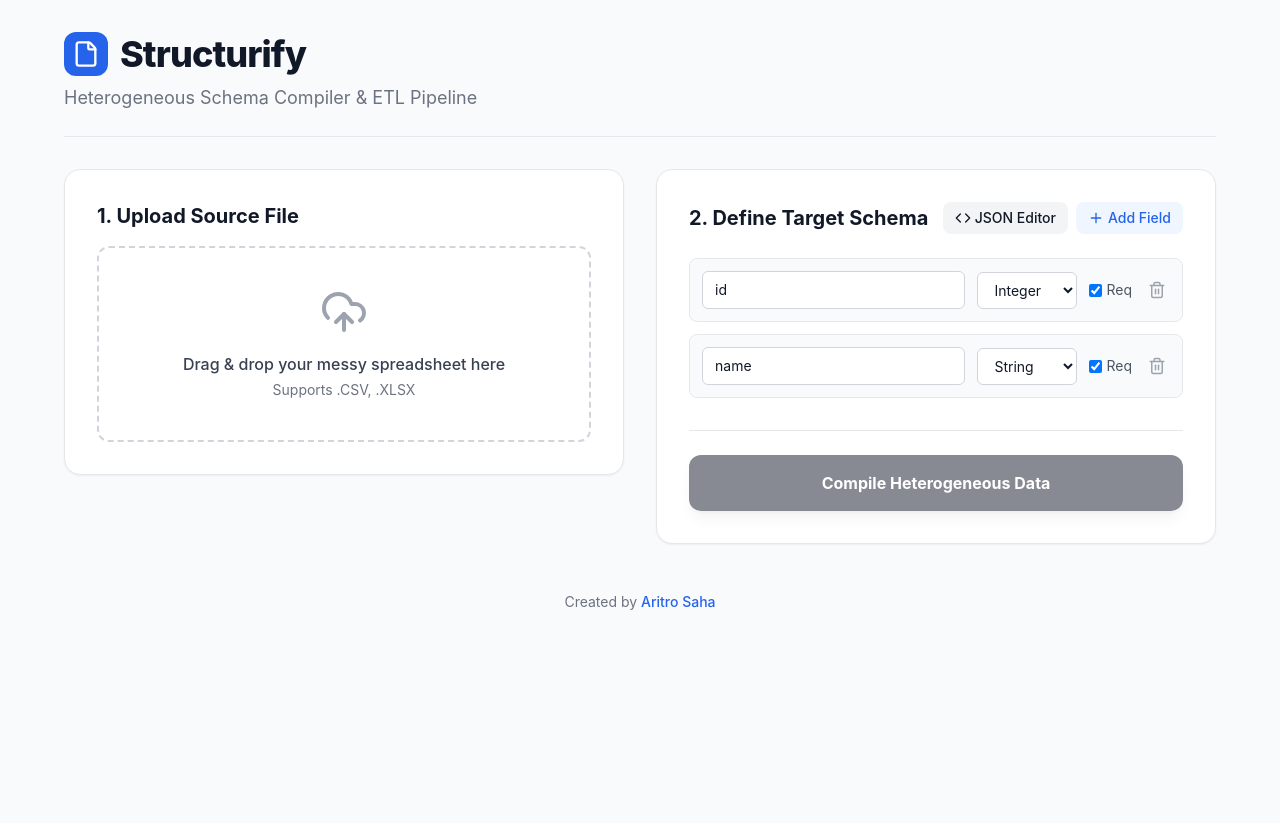
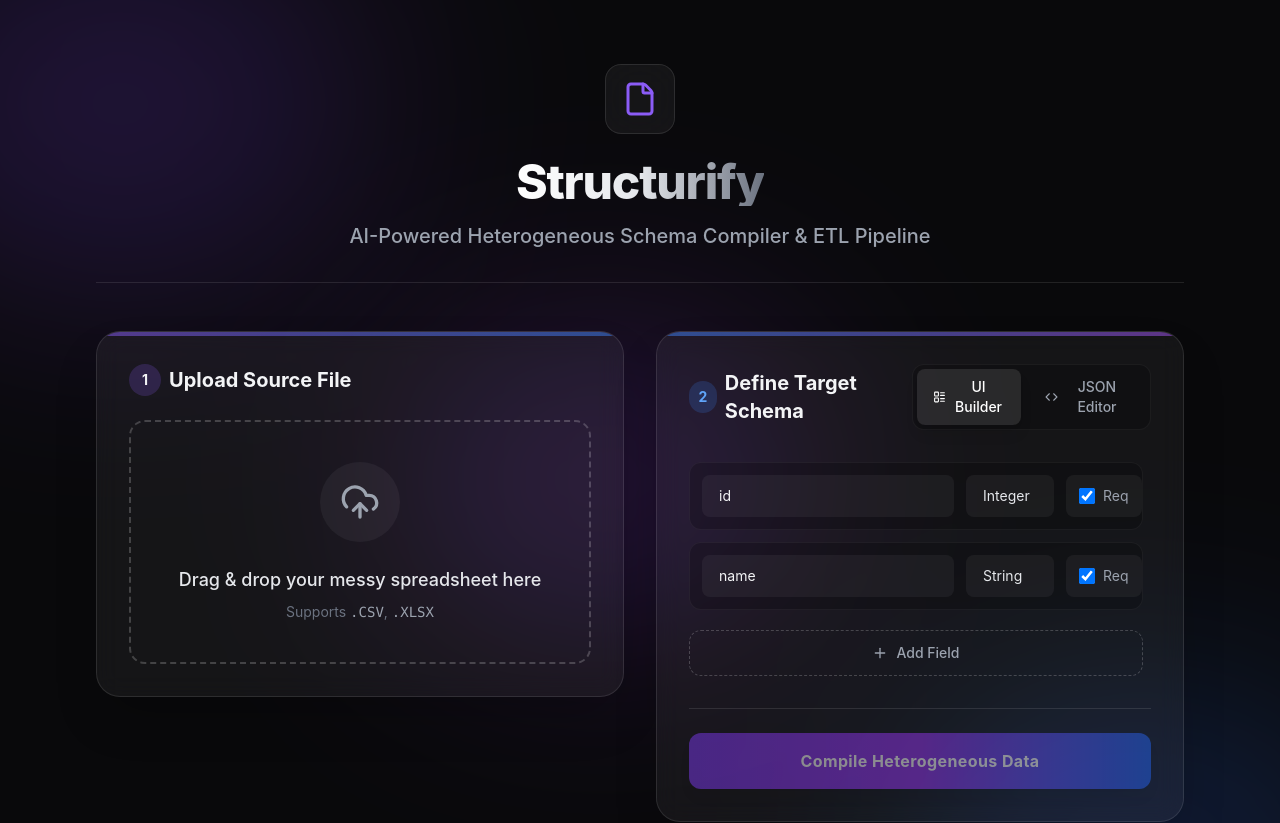
Before and after one commit to halcyon-past/Structurify, a Next.js app in the folder frontend/: page / in a window 1280 px wide. Shown: the top 823 px of the page. Before the commit the page ends 800 px from the top, so only its background shows below. Built offline with nearby package versions, Linux system fonts and the light colour scheme; no server answers.

Commit message:
style: Completely revamp frontend UI to premium dark aesthetic with glassmorphism

```diff
--- a/frontend/src/app/globals.css
+++ b/frontend/src/app/globals.css
@@ -3,19 +3,24 @@
 @tailwind utilities;
 
 @layer base {
-  :root {
-    --background: 0 0% 100%;
-    --foreground: 222.2 84% 4.9%;
-  }
-
-  .dark {
-    --background: 222.2 84% 4.9%;
-    --foreground: 210 40% 98%;
+  body {
+    @apply bg-background text-foreground antialiased selection:bg-accent-500 selection:text-white;
+    font-family: 'Inter', sans-serif;
   }
 }
 
-body {
-  background-color: theme('colors.gray.50');
-  color: theme('colors.gray.900');
-  font-family: 'Inter', sans-serif;
+/* Custom Scrollbar for sleek aesthetic */
+::-webkit-scrollbar {
+  width: 8px;
+  height: 8px;
 }
+::-webkit-scrollbar-track {
+  background: transparent;
+}
+::-webkit-scrollbar-thumb {
+  background: rgba(255, 255, 255, 0.1);
+  border-radius: 10px;
+}
+::-webkit-scrollbar-thumb:hover {
+  background: rgba(255, 255, 255, 0.2);
+}
--- a/frontend/src/app/page.tsx
+++ b/frontend/src/app/page.tsx
@@ -41,14 +41,23 @@ export default function Home() {
   };
 
   return (
-    <main className="min-h-screen bg-gray-50 text-gray-900 p-8 flex flex-col items-center">
-      <div className="w-full max-w-6xl">
-        <header className="mb-8 border-b pb-6">
-          <h1 className="text-4xl font-extrabold tracking-tight text-gray-900 flex items-center gap-3">
-            <span className="bg-blue-600 text-white p-2 rounded-xl"><File size={28} /></span>
+    <main className="min-h-screen bg-background text-foreground relative overflow-hidden flex flex-col items-center">
+      {/* Animated Background Blobs */}
+      <div className="absolute top-[-10%] left-[-10%] w-[40%] h-[40%] bg-accent-600/20 rounded-full blur-[120px] mix-blend-screen animate-blob"></div>
+      <div className="absolute bottom-[-10%] right-[-10%] w-[40%] h-[40%] bg-blue-600/20 rounded-full blur-[120px] mix-blend-screen animate-blob" style={{ animationDelay: '2s' }}></div>
+      <div className="absolute top-[40%] left-[30%] w-[30%] h-[30%] bg-purple-600/20 rounded-full blur-[100px] mix-blend-screen animate-blob" style={{ animationDelay: '4s' }}></div>
+
+      <div className="w-full max-w-6xl p-8 z-10 relative">
+        <header className="mb-12 border-b border-white/10 pb-8 pt-8 flex flex-col items-center text-center">
+          <div className="bg-white/5 p-4 rounded-2xl border border-white/10 shadow-glow mb-6 backdrop-blur-xl">
+            <File size={36} className="text-accent-500" />
+          </div>
+          <h1 className="text-5xl font-extrabold tracking-tight mb-4 text-transparent bg-clip-text bg-gradient-to-r from-white via-gray-200 to-gray-500">
             Structurify
           </h1>
-          <p className="text-gray-500 mt-2 text-lg">Heterogeneous Schema Compiler & ETL Pipeline</p>
+          <p className="text-gray-400 text-xl font-medium max-w-2xl">
+            AI-Powered Heterogeneous Schema Compiler & ETL Pipeline
+          </p>
         </header>
 
         <div className="grid grid-cols-1 lg:grid-cols-2 gap-8">
@@ -73,8 +82,8 @@ export default function Home() {
           </section>
         </div>
       </div>
-      <footer className="mt-12 text-center text-sm text-gray-500">
-        Created by <a href="https://www.aritro.cloud" target="_blank" rel="noopener noreferrer" className="text-blue-600 hover:underline font-medium">Aritro Saha</a>
+      <footer className="mt-12 mb-8 text-center text-sm text-gray-500 z-10">
+        Created by <a href="https://www.aritro.cloud" target="_blank" rel="noopener noreferrer" className="text-accent-500 hover:text-accent-400 transition-colors hover:underline font-medium">Aritro Saha</a>
       </footer>
     </main>
   );
--- a/frontend/src/components/SchemaBuilder.tsx
+++ b/frontend/src/components/SchemaBuilder.tsx
@@ -68,79 +68,98 @@ export function SchemaBuilder({ fields, onChange, onSubmit, isSubmitting, isSubm
   };
 
   return (
-    <div className="bg-white rounded-2xl shadow-sm border border-gray-200 p-8 flex flex-col h-full">
-      <div className="flex justify-between items-center mb-6">
-        <h2 className="text-xl font-bold">2. Define Target Schema</h2>
-        <div className="flex gap-2">
+    <div className="bg-white/5 backdrop-blur-md rounded-3xl shadow-2xl border border-white/10 p-8 flex flex-col h-full relative overflow-hidden group">
+      <div className="absolute top-0 left-0 w-full h-1 bg-gradient-to-r from-blue-500 to-purple-500 opacity-50"></div>
+
+      <div className="flex justify-between items-center mb-8">
+        <h2 className="text-xl font-bold text-gray-100 flex items-center gap-2">
+          <span className="bg-blue-500/20 text-blue-400 w-8 h-8 rounded-full flex items-center justify-center text-sm">2</span>
+          Define Target Schema
+        </h2>
+        <div className="flex gap-2 bg-black/20 p-1 rounded-xl border border-white/5">
           <button
-            onClick={() => setMode(mode === "builder" ? "json" : "builder")}
-            className="flex items-center gap-1 text-sm bg-gray-100 hover:bg-gray-200 px-3 py-1.5 rounded-lg font-medium transition-colors"
+            onClick={() => setMode("builder")}
+            className={`flex items-center gap-1.5 text-sm px-4 py-2 rounded-lg font-medium transition-all duration-300 ${mode === "builder" ? "bg-white/10 text-white shadow-lg" : "text-gray-400 hover:text-white hover:bg-white/5"}`}
           >
-            {mode === "builder" ? <><Code size={16} /> JSON Editor</> : <><LayoutList size={16} /> UI Builder</>}
+            <LayoutList size={16} /> UI Builder
           </button>
-          {mode === "builder" && (
-            <button
-              onClick={addField}
-              className="flex items-center gap-1 text-sm bg-blue-50 text-blue-600 hover:bg-blue-100 px-3 py-1.5 rounded-lg font-medium transition-colors"
-            >
-              <Plus size={16} /> Add Field
-            </button>
-          )}
+          <button
+            onClick={() => setMode("json")}
+            className={`flex items-center gap-1.5 text-sm px-4 py-2 rounded-lg font-medium transition-all duration-300 ${mode === "json" ? "bg-white/10 text-white shadow-lg" : "text-gray-400 hover:text-white hover:bg-white/5"}`}
+          >
+            <Code size={16} /> JSON Editor
+          </button>
         </div>
       </div>
 
-      <div className="flex-grow overflow-auto" data-testid="schema-fields-container">
+      <div className="flex-grow overflow-auto pr-2 custom-scrollbar" data-testid="schema-fields-container">
         {mode === "builder" ? (
           fields.length === 0 ? (
-            <div className="text-center text-gray-500 py-10">No fields defined.</div>
+            <div className="flex flex-col items-center justify-center h-full text-gray-500 py-10 opacity-70">
+              <LayoutList size={48} className="mb-4 opacity-50" />
+              <p>No fields defined.</p>
+              <button
+                onClick={addField}
+                className="mt-4 flex items-center gap-1 text-sm bg-accent-500/20 text-accent-400 hover:bg-accent-500/30 px-4 py-2 rounded-full font-medium transition-colors"
+              >
+                <Plus size={16} /> Add First Field
+              </button>
+            </div>
           ) : (
             <div className="flex flex-col gap-3">
               {fields.map((field, idx) => (
-                <div key={idx} className="flex items-center gap-3 bg-gray-50 p-3 rounded-lg border border-gray-200 group" data-testid="schema-row">
+                <div key={idx} className="flex items-center gap-3 bg-black/20 p-3 rounded-xl border border-white/5 group hover:border-white/20 transition-all duration-300 hover:shadow-lg" data-testid="schema-row">
                   <input
                     type="text"
                     value={field.name}
                     onChange={(e) => updateField(idx, 'name', e.target.value)}
                     placeholder="Field Name"
-                    className="flex-grow bg-white border border-gray-300 rounded-md px-3 py-2 text-sm focus:outline-none focus:ring-2 focus:ring-blue-500"
+                    className="flex-grow bg-white/5 border border-transparent hover:border-white/10 rounded-lg px-4 py-2.5 text-sm text-gray-100 placeholder-gray-500 focus:outline-none focus:ring-2 focus:ring-accent-500/50 transition-all"
                   />
                   <select
                     value={field.type}
                     onChange={(e) => updateField(idx, 'type', e.target.value as FieldType)}
-                    className="bg-white border border-gray-300 rounded-md px-3 py-2 text-sm focus:outline-none focus:ring-2 focus:ring-blue-500"
+                    className="bg-white/5 border border-transparent hover:border-white/10 rounded-lg px-4 py-2.5 text-sm text-gray-200 focus:outline-none focus:ring-2 focus:ring-accent-500/50 transition-all appearance-none cursor-pointer"
                   >
-                    <option value="String">String</option>
-                    <option value="Integer">Integer</option>
-                    <option value="Float">Float</option>
-                    <option value="Boolean">Boolean</option>
-                    <option value="Date">Date</option>
+                    <option value="String" className="bg-gray-900 text-white">String</option>
+                    <option value="Integer" className="bg-gray-900 text-white">Integer</option>
+                    <option value="Float" className="bg-gray-900 text-white">Float</option>
+                    <option value="Boolean" className="bg-gray-900 text-white">Boolean</option>
+                    <option value="Date" className="bg-gray-900 text-white">Date</option>
                   </select>
-                  <label className="flex items-center gap-1 text-sm text-gray-600">
+                  <label className="flex items-center gap-2 text-sm text-gray-400 cursor-pointer hover:text-gray-200 transition-colors bg-white/5 px-3 py-2.5 rounded-lg border border-transparent hover:border-white/10">
                     <input
                       type="checkbox"
                       checked={field.required}
                       onChange={(e) => updateField(idx, 'required', e.target.checked)}
-                      className="rounded text-blue-600 focus:ring-blue-500"
+                      className="rounded border-gray-600 bg-black/50 text-accent-500 focus:ring-accent-500/50 focus:ring-offset-gray-900 w-4 h-4 cursor-pointer"
                     />
                     Req
                   </label>
                   <button
                     onClick={() => removeField(idx)}
-                    className="text-gray-400 hover:text-red-500 transition-colors p-1"
+                    className="text-gray-500 hover:text-red-400 transition-colors p-2.5 bg-white/5 hover:bg-red-500/10 rounded-lg border border-transparent hover:border-red-500/20"
                     data-testid="remove-field"
+                    title="Remove field"
                   >
                     <Trash2 size={18} />
                   </button>
                 </div>
               ))}
+              <button
+                onClick={addField}
+                className="mt-2 flex items-center justify-center gap-2 text-sm border border-dashed border-white/20 text-gray-400 hover:text-white hover:border-white/40 hover:bg-white/5 px-4 py-3 rounded-xl font-medium transition-all duration-300"
+              >
+                <Plus size={16} /> Add Field
+              </button>
             </div>
           )
         ) : (
-          <div className="flex flex-col h-full gap-2">
+          <div className="flex flex-col h-full gap-3">
             <textarea
               value={jsonText}
               onChange={(e) => handleJsonChange(e.target.value)}
-              className="flex-grow w-full h-[300px] p-4 bg-gray-900 text-green-400 border border-gray-800 rounded-lg font-mono text-sm focus:outline-none focus:ring-2 focus:ring-blue-500 resize-none shadow-inner"
+              className="flex-grow w-full h-[300px] p-5 bg-black/40 text-accent-400 border border-white/5 rounded-xl font-mono text-sm leading-relaxed focus:outline-none focus:ring-2 focus:ring-accent-500/50 resize-none shadow-inner"
               spellCheck={false}
               placeholder={`[
   {
@@ -151,21 +170,30 @@ export function SchemaBuilder({ fields, onChange, onSubmit, isSubmitting, isSubm
 ]`}
             />
             {jsonError && (
-              <div className="text-red-500 text-sm font-medium px-1">
-                JSON Error: {jsonError}
+              <div className="bg-red-500/10 text-red-400 text-sm font-medium p-3 rounded-lg border border-red-500/20 flex items-center gap-2">
+                <span className="w-2 h-2 rounded-full bg-red-500 animate-pulse"></span>
+                Error: {jsonError}
               </div>
             )}
           </div>
         )}
       </div>
 
-      <div className="mt-8 pt-6 border-t border-gray-200">
+      <div className="mt-8 pt-6 border-t border-white/10 relative">
         <button
           onClick={onSubmit}
           disabled={isSubmitting || isSubmitDisabled || (mode === "json" && !!jsonError)}
-          className="w-full bg-gray-900 hover:bg-black text-white font-bold py-4 rounded-xl shadow-lg disabled:opacity-50 disabled:cursor-not-allowed transition-all active:scale-[0.98]"
+          className="relative w-full overflow-hidden rounded-xl shadow-lg disabled:opacity-50 disabled:cursor-not-allowed group transition-all duration-300 hover:shadow-[0_0_40px_rgba(139,92,246,0.3)] active:scale-[0.98]"
         >
-          {isSubmitting ? "Processing..." : "Compile Heterogeneous Data"}
+          <div className="absolute inset-0 bg-gradient-to-r from-accent-600 via-purple-600 to-blue-600"></div>
+          <div className="absolute inset-0 bg-gradient-to-r from-accent-500 via-purple-500 to-blue-500 opacity-0 group-hover:opacity-100 transition-opacity duration-300"></div>
+          <div className="relative flex items-center justify-center gap-2 py-4 text-white font-bold tracking-wide">
+            {isSubmitting ? (
+              <><span className="w-5 h-5 border-2 border-white/30 border-t-white rounded-full animate-spin"></span> Processing Pipeline...</>
+            ) : (
+              "Compile Heterogeneous Data"
+            )}
+          </div>
         </button>
       </div>
     </div>
--- a/frontend/src/components/UploadZone.tsx
+++ b/frontend/src/components/UploadZone.tsx
@@ -38,12 +38,20 @@ export function UploadZone({ file, onFileSelect, isUploading, uploadProgress }:
   };
 
   return (
-    <div className="bg-white rounded-2xl shadow-sm border border-gray-200 p-8">
-      <h2 className="text-xl font-bold mb-4">1. Upload Source File</h2>
+    <div className="bg-white/5 backdrop-blur-md rounded-3xl shadow-2xl border border-white/10 p-8 relative overflow-hidden group">
+      <div className="absolute top-0 left-0 w-full h-1 bg-gradient-to-r from-accent-500 to-blue-500 opacity-50"></div>
+
+      <h2 className="text-xl font-bold mb-6 text-gray-100 flex items-center gap-2">
+        <span className="bg-accent-500/20 text-accent-400 w-8 h-8 rounded-full flex items-center justify-center text-sm">1</span>
+        Upload Source File
+      </h2>
+
       <div
         data-testid="drop-zone"
-        className={`border-2 border-dashed rounded-xl p-10 flex flex-col items-center justify-center transition-all cursor-pointer ${
-          isDragging ? 'border-blue-500 bg-blue-50' : 'border-gray-300 hover:bg-gray-50'
+        className={`border-2 border-dashed rounded-2xl p-10 flex flex-col items-center justify-center transition-all duration-300 cursor-pointer ${
+          isDragging
+            ? 'border-accent-400 bg-accent-500/10 scale-[1.02] shadow-[0_0_30px_rgba(139,92,246,0.15)]'
+            : 'border-white/20 hover:border-accent-500/50 hover:bg-white/5'
         }`}
         onDragOver={onDragOver}
         onDragLeave={onDragLeave}
@@ -62,28 +70,37 @@ export function UploadZone({ file, onFileSelect, isUploading, uploadProgress }:
             }
           }}
         />
-        <UploadCloud size={48} className={`mb-4 ${isDragging ? 'text-blue-500' : 'text-gray-400'}`} />
+
+        <div className={`w-20 h-20 mb-6 rounded-full flex items-center justify-center transition-all duration-500 ${isDragging ? 'bg-accent-500/20 animate-pulse-slow' : 'bg-white/5 group-hover:bg-accent-500/10'}`}>
+          <UploadCloud size={40} className={`transition-colors duration-300 ${isDragging ? 'text-accent-400' : 'text-gray-400 group-hover:text-accent-300'}`} />
+        </div>
+
         {file ? (
-          <div className="text-center">
-            <p className="font-semibold text-gray-700">{file.name}</p>
-            <p className="text-sm text-gray-500">{(file.size / 1024 / 1024).toFixed(2)} MB</p>
+          <div className="text-center animate-in fade-in zoom-in duration-300">
+            <p className="font-semibold text-lg text-gray-100 mb-1">{file.name}</p>
+            <p className="text-sm text-accent-400 font-mono bg-accent-500/10 px-3 py-1 rounded-full inline-block">{(file.size / 1024 / 1024).toFixed(2)} MB</p>
           </div>
         ) : (
           <div className="text-center">
-            <p className="font-medium text-gray-700">Drag & drop your messy spreadsheet here</p>
-            <p className="text-sm text-gray-500 mt-1">Supports .CSV, .XLSX</p>
+            <p className="font-medium text-lg text-gray-200 mb-2">Drag & drop your messy spreadsheet here</p>
+            <p className="text-sm text-gray-500">Supports <span className="text-gray-400 font-mono">.CSV</span>, <span className="text-gray-400 font-mono">.XLSX</span></p>
           </div>
         )}
       </div>
 
       {isUploading && (
-        <div className="mt-6" data-testid="upload-progress">
-          <div className="flex justify-between text-sm mb-1">
-            <span className="font-medium">Uploading to GCS...</span>
-            <span>{uploadProgress}%</span>
+        <div className="mt-8 bg-black/20 p-4 rounded-xl border border-white/5" data-testid="upload-progress">
+          <div className="flex justify-between text-sm mb-3">
+            <span className="font-medium text-gray-300 animate-pulse">Encrypting & Uploading to GCS...</span>
+            <span className="font-mono text-accent-400">{uploadProgress}%</span>
           </div>
-          <div className="w-full bg-gray-200 rounded-full h-2.5">
-            <div className="bg-blue-600 h-2.5 rounded-full transition-all" style={{ width: `${uploadProgress}%` }}></div>
+          <div className="w-full bg-white/5 rounded-full h-2 overflow-hidden border border-white/5">
+            <div
+              className="bg-gradient-to-r from-accent-600 to-blue-500 h-full rounded-full transition-all duration-300 relative"
+              style={{ width: `${uploadProgress}%` }}
+            >
+              <div className="absolute top-0 left-0 w-full h-full bg-white/20 animate-[pulse_1s_ease-in-out_infinite]"></div>
+            </div>
           </div>
         </div>
       )}
--- a/frontend/tailwind.config.ts
+++ b/frontend/tailwind.config.ts
@@ -9,9 +9,32 @@ const config: Config = {
   theme: {
     extend: {
       colors: {
-        background: "var(--background)",
-        foreground: "var(--foreground)",
+        background: "#09090b", // Deep dark background
+        foreground: "#f8fafc", // Light foreground
+        glass: "rgba(255, 255, 255, 0.05)",
+        glassBorder: "rgba(255, 255, 255, 0.1)",
+        accent: {
+          500: "#8b5cf6", // Violet
+          600: "#7c3aed",
+        }
       },
+      animation: {
+        'blob': "blob 7s infinite",
+        'pulse-slow': "pulse 3s cubic-bezier(0.4, 0, 0.6, 1) infinite",
+        'glow': "glow 2s ease-in-out infinite alternate",
+      },
+      keyframes: {
+        blob: {
+          "0%": { transform: "translate(0px, 0px) scale(1)" },
+          "33%": { transform: "translate(30px, -50px) scale(1.1)" },
+          "66%": { transform: "translate(-20px, 20px) scale(0.9)" },
+          "100%": { transform: "translate(0px, 0px) scale(1)" },
+        },
+        glow: {
+          "0%": { boxShadow: "0 0 5px rgba(139, 92, 246, 0.2)" },
+          "100%": { boxShadow: "0 0 20px rgba(139, 92, 246, 0.6), 0 0 40px rgba(139, 92, 246, 0.4)" }
+        }
+      }
     },
   },
   plugins: [],
```
Also changed, not shown: frontend/src/components/JobStatus.tsx (+38 -24 lines).
